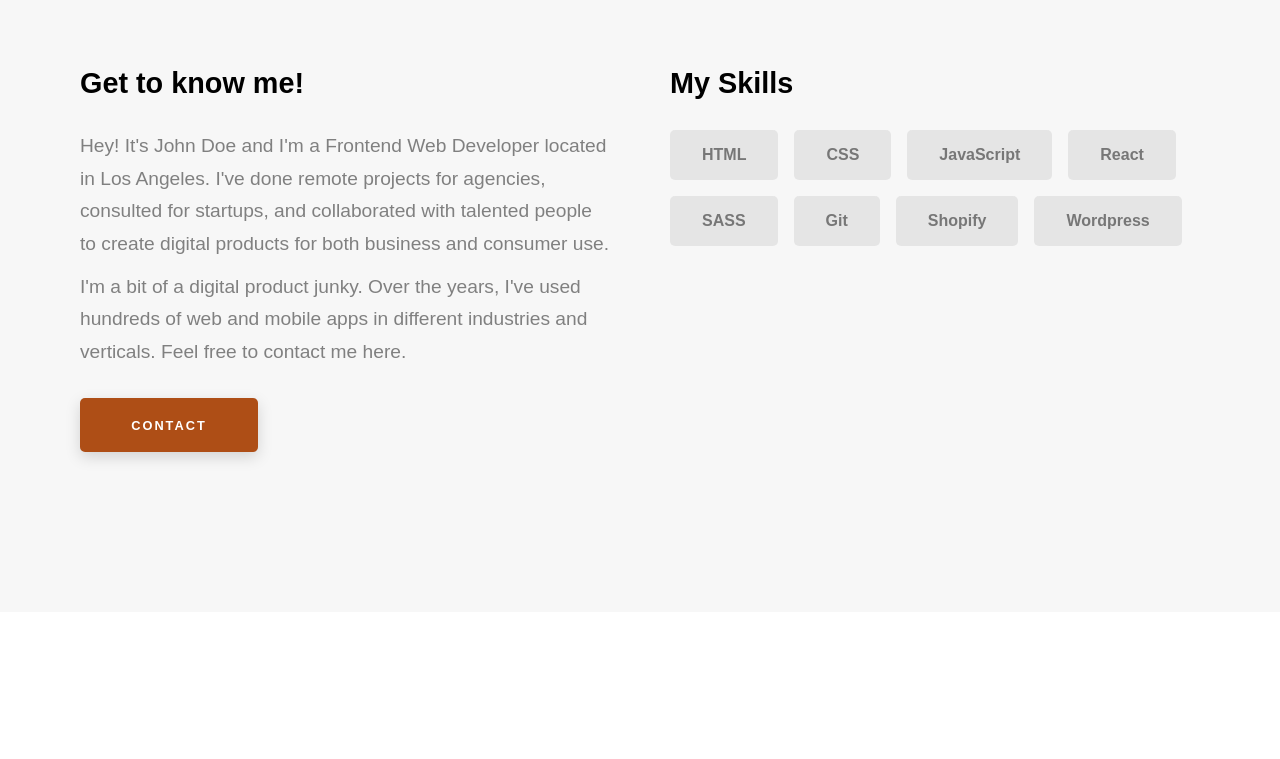
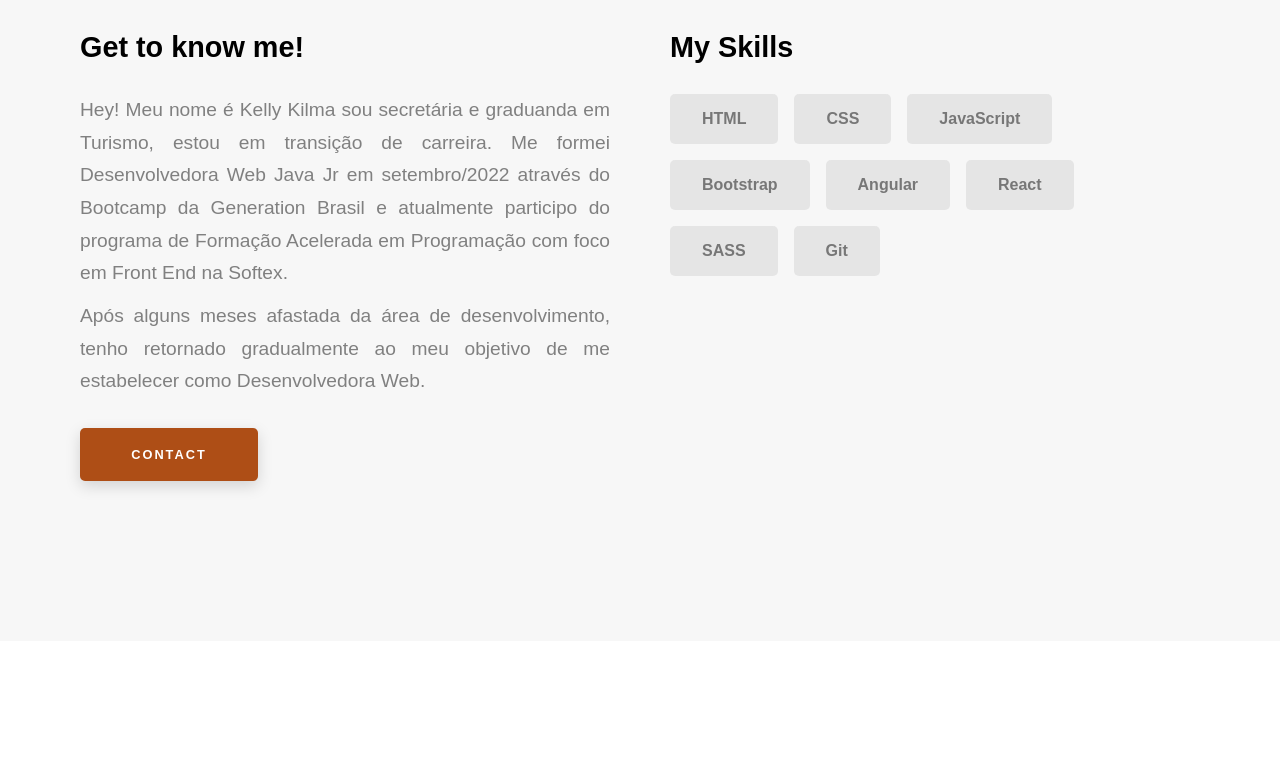
Before and after one commit to kellykilmadesousa/SOFTEX-AULAS, a plain HTML site: page site-portifolio/index.html in a window 1280 px wide. Shown: the part 1121-1880 px from the top of the page. Drawn offline with Linux system fonts and the light colour scheme.

Commit message:
atualização dos textos do site

```diff
--- a/site-portifolio/css/style.css
+++ b/site-portifolio/css/style.css
@@ -116,6 +116,7 @@ nav > ul a:hover {
   color: grey;
   line-height: 1.7;
   font-size: 1.2rem;
+  text-align: justify;
  }
 
 h1 {
--- a/site-portifolio/index.html
+++ b/site-portifolio/index.html
@@ -29,7 +29,7 @@
     <main>
         <section class="section section-home" id="section-home">
             <h1>HEY, MY NAME IS KELLY KILMA</h1>
-            <p>sou secretária em transição de carreira formada Desenvolvedora Web Java Jr em setembro/2022 através do Bootcamp da Generation Brasil e atualmente participo do programa de Formação Acelerada em Programação com foco em Front End na Softex.</p>
+            <p>Recifense faladeira. Alguns dos meus hobbies são encontrar com os amigos, academia, assistir filmes de comédia e terror, e fazer alguns letterings. </p>
 
             <div><a class="btn" href="#section-projects">PROJECTS</a></div>
         </section>
@@ -43,16 +43,11 @@
             <div class="section-about-me-content">
               <div>
                 <h3>Get to know me!</h3>
-                <p class="paragraph" style="margin-bottom: 10px">Hey! It's John Doe and I'm a Frontend Web Developer located
-                  in
-                  Los Angeles. I've done
-                  remote projects for
-                  agencies, consulted for startups, and collaborated with talented people to create digital products for both
-                  business and consumer use.</p>
-                <p class="paragraph">I'm a bit of a digital product junky. Over the years, I've
-                  used hundreds of web and
-                  mobile apps in
-                  different industries and verticals. Feel free to contact me here.</p>
+                <p class="paragraph" style="margin-bottom: 10px">Hey! Meu nome é Kelly Kilma sou secretária e graduanda em Turismo, estou em transição de carreira.
+                Me formei Desenvolvedora Web Java Jr em setembro/2022 através do Bootcamp da Generation Brasil e atualmente participo do programa de Formação Acelerada em Programação com foco em Front End na Softex.
+
+                </p>
+                <p class="paragraph">Após alguns meses afastada da área de desenvolvimento, tenho retornado gradualmente ao meu objetivo de me estabelecer como Desenvolvedora Web.</p>
                 <a href="" class="btn" style="margin-top: 30px;">contact</a>
               </div>
 
@@ -62,11 +57,11 @@
                   <li>HTML</li>
                   <li>CSS</li>
                   <li>JavaScript</li>
+                  <li>Bootstrap</li>
+                  <li>Angular</li>
                   <li>React</li>
                   <li>SASS</li>
                   <li>Git</li>
-                  <li>Shopify</li>
-                  <li>Wordpress</li>
                 </ul>
               </div>
             </div>
@@ -80,7 +75,7 @@
             <ul>
               <li>
                 <div class="project-img">
-                  <img style="width: 100%;" src="./css/img/project-mockup-example.jpeg" alt="Project mockup">
+                  <img style="width: 100%" src="./css/img/project-mockup-example.jpeg" alt="Project mockup">
                 </div>
                 <div class="project-content">
                   <h3>Project 1</h3>
@@ -93,7 +88,7 @@
 
               <li>
                 <div class="project-img">
-                  <img style="width: 100%;" src="./css/img/project-mockup-example.jpeg" alt="Project mockup">
+                  <img style="width: 100%" src="./css/img/project-mockup-example.jpeg" alt="Project mockup">
                 </div>
                 <div class="project-content">
                   <h3>Project 2</h3>
@@ -105,7 +100,7 @@
 
               <li>
                 <div class="project-img">
-                  <img style="width: 100%;" src="./css/img/project-mockup-example.jpeg" alt="Project mockup">
+                  <img style="width: 100%" src="./css/img/project-mockup-example.jpeg" alt="Project mockup">
                 </div>
                 <div class="project-content">
                   <h3>Project 3</h3>
@@ -168,7 +163,7 @@
             </div>
         </div>
 
-        <!-- Line -->
+        <!-- Linha do footer -->
         <div class="footer-bottom">
           <span>
             © Copyright 2023. Made by
```
